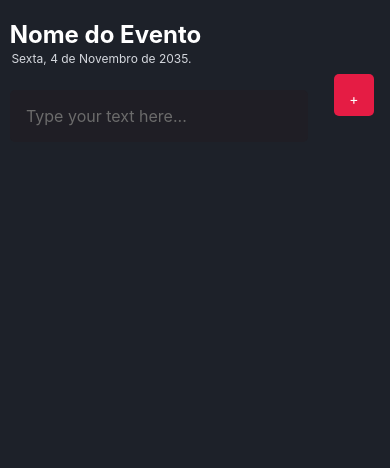
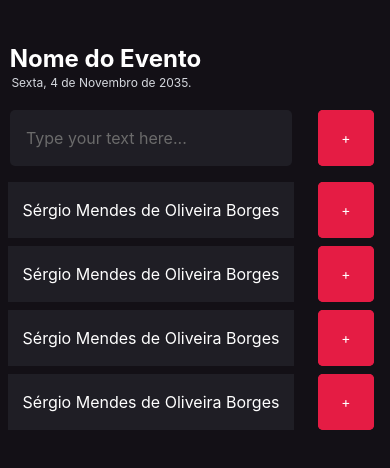
Before and after one commit to smborgesMobile/Im-Here, a React Native app in the folder imhere/: screen / in a window 390 px wide. Shown: the top 468 px of the page. Built offline with nearby package versions, Linux system fonts and the light colour scheme.

Commit message:
feat: create first component

```diff
--- /dev/null
+++ b/imhere/src/components/Partcipant/index.tsx
@@ -0,0 +1,19 @@
+import { View, Text, TouchableOpacity } from "react-native";
+import { styles } from "./styles";
+
+export function Participant() {
+    function handleParticipantAdd() {
+        console.log('Participant added');
+    }
+
+    return (
+        <View style={styles.container}>
+            <Text style={styles.name}>
+                Sérgio Mendes de Oliveira Borges
+            </Text>
+            <TouchableOpacity onPress={handleParticipantAdd} style={styles.buttonSend}>
+                <Text style={styles.buttonSend}> + </Text>
+            </TouchableOpacity>
+        </View>
+    );
+}
--- /dev/null
+++ b/imhere/src/components/Partcipant/styles.tsx
@@ -0,0 +1,34 @@
+import { StyleSheet } from "react-native";
+
+export const styles = StyleSheet.create({
+    container: {
+        width: '100%',
+        borderRadius: 5,
+        flexDirection: 'row',
+        alignItems: 'center',
+        marginBottom: 8,
+    },
+    name: {
+        flex: 1,
+        height: 56,
+        color: '#FFFFFF',
+        textAlign: 'center',
+        fontSize: 16,
+        marginLeft: 8,
+        marginEnd: 8,
+        lineHeight: 56,
+        backgroundColor: '#1F1E25',
+    },
+    buttonSend: {
+        width: 56,
+        height: 56,
+        borderRadius: 5,
+        backgroundColor: '#E51C44',
+        color: '#FFFFFF',
+        alignItems: 'center',
+        justifyContent: 'center',
+        textAlign: 'center',
+        marginHorizontal: 16,
+        lineHeight: 56
+    },
+})
--- a/imhere/src/screens/home/index.tsx
+++ b/imhere/src/screens/home/index.tsx
@@ -1,5 +1,6 @@
 import { Button, SafeAreaView, Text, TextInput, TouchableOpacity, View } from 'react-native';
 import { styles } from "./styles";
+import { Participant } from "../../components/Partcipant";
 
 
 export default function Home() {
@@ -24,6 +25,11 @@ export default function Home() {
                     <Text style={styles.buttonSend}> + </Text>
                 </TouchableOpacity>
             </View>
+
+            <Participant />
+            <Participant />
+            <Participant />
+            <Participant />
         </SafeAreaView>
     );
 }
--- a/imhere/src/screens/home/styles.tsx
+++ b/imhere/src/screens/home/styles.tsx
@@ -3,7 +3,8 @@ import { StyleSheet, StatusBar } from "react-native";
 export const styles = StyleSheet.create({
   container: {
     flex: 1,
-    backgroundColor: '#1d2129',
+    backgroundColor: '#131016',
+    paddingTop: 24,
     marginTop: StatusBar.currentHeight
   },
   eventName: {
@@ -22,7 +23,6 @@ export const styles = StyleSheet.create({
   input: {
     flex: 1,
     borderRadius: 5,
-    marginTop: 24,
     marginHorizontal: 10,
     backgroundColor: '#1F1E25',
     color: '#FFFFFF',
@@ -30,21 +30,21 @@ export const styles = StyleSheet.create({
     fontSize: 16
   },
   buttonSend: {
-    width: 40,
-    height: 40,
+    width: 56,
+    height: 56,
     borderRadius: 5,
     backgroundColor: '#E51C44',
     color: '#FFFFFF',
     alignItems: 'center',
     justifyContent: 'center',
     textAlign: 'center',
-    lineHeight: 35,
     marginHorizontal: 16,
-    marginTop: 8,
+    lineHeight: 56
   },
   form: {
     width: '100%',
     flexDirection: 'row',
-    marginBottom: 16
+    marginBottom: 16,
+    marginTop: 20
   }
 });
```
